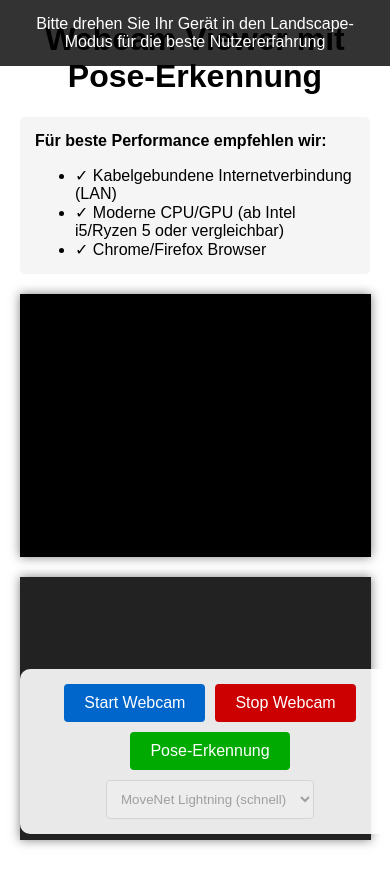
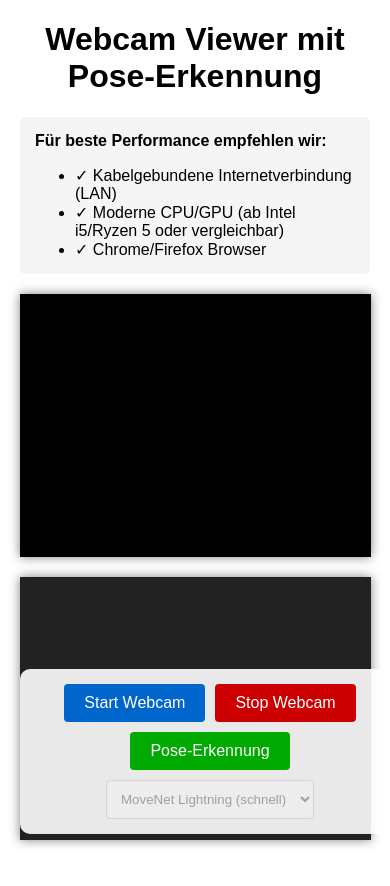
Before and after one commit to itwurl/webcam-viewer, a plain HTML site: page index.html in a window 390 px wide. Shown: the top 886 px of the page. Drawn offline with Linux system fonts and the light colour scheme.

Commit message:
fix mobile bug IV

```diff
--- a/index.html
+++ b/index.html
@@ -57,21 +57,6 @@
                 margin: 0;
             }
 
-            /* Portrait mode warning */
-            @media (orientation: portrait) {
-                body::before {
-                    content: "Bitte drehen Sie Ihr Gerät in den Landscape-Modus für die beste Nutzererfahrung";
-                    position: fixed;
-                    top: 0;
-                    left: 0;
-                    right: 0;
-                    background: rgba(0,0,0,0.8);
-                    color: white;
-                    padding: 15px;
-                    text-align: center;
-                    z-index: 1000;
-                }
-            }
         }
         #stopButton {
             background: #cc0000;
```
